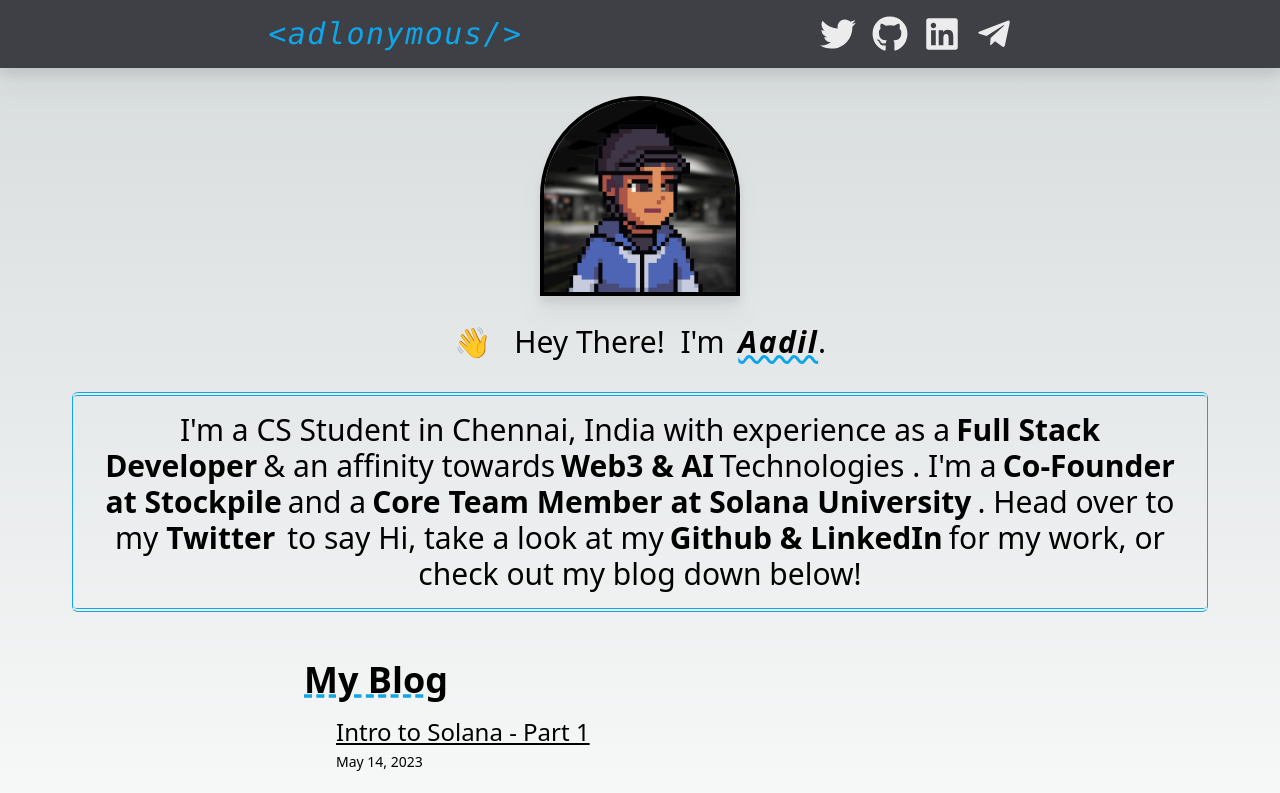
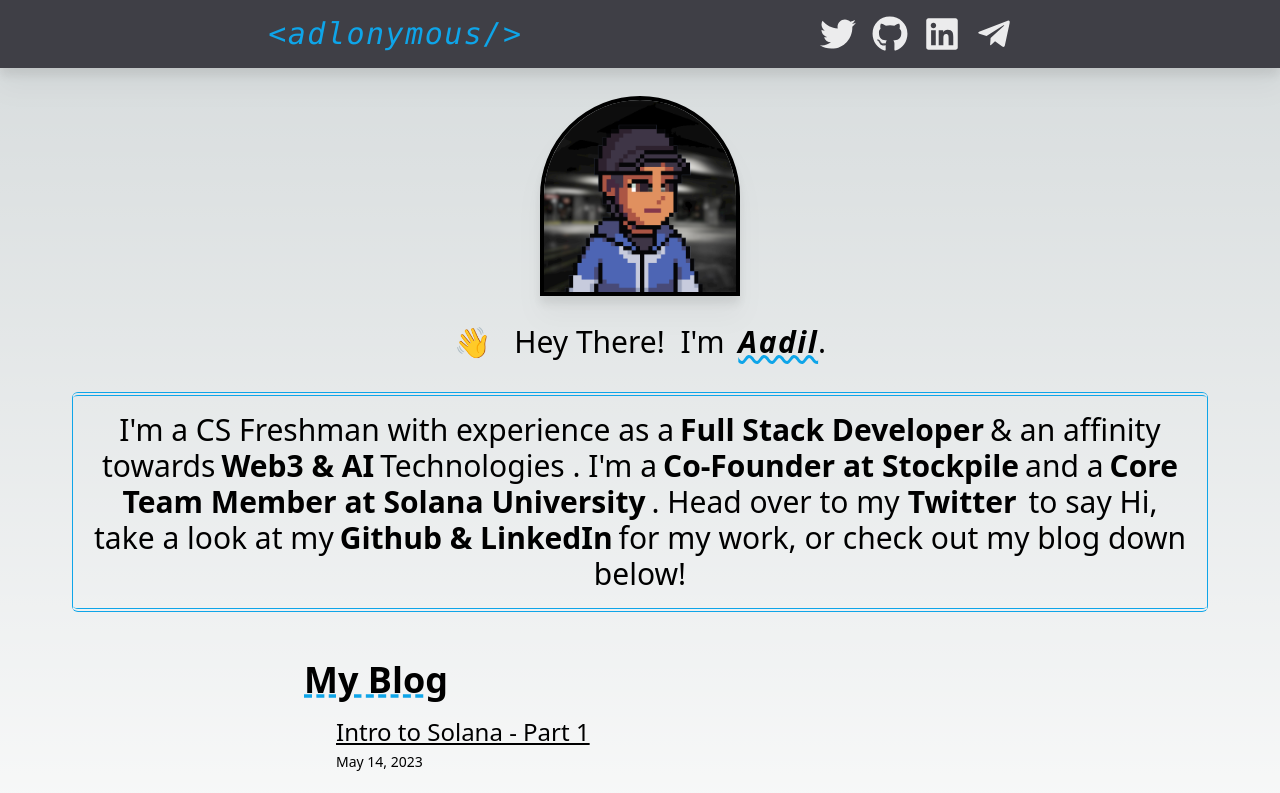
Before and after one commit to adlonymous/next-blog-portfolio, a Next.js app: page / in a window 1280 px wide. Shown: the top 793 px of the page. Built offline with nearby package versions, Linux system fonts and the light colour scheme.

Commit message:
more minor changes

```diff
--- a/app/page.tsx
+++ b/app/page.tsx
@@ -12,7 +12,7 @@ export default function Home() {
         </span>
       </p>
       <p className="mt-5 text-3xl text-center dark:text-white font-extralight p-4 mx-12 border-double border-y-4 border-x rounded-md border-sky-500 border-spacing-1">
-                I&apos;m a CS Student in Chennai, India with experience as a
+                I&apos;m a CS Freshman with experience as a
                 <span className="font-bold p-1.5">Full Stack Developer</span>
                 & an affinity towards
                 <span className="font-bold p-1.5">Web3 & AI</span>
```
